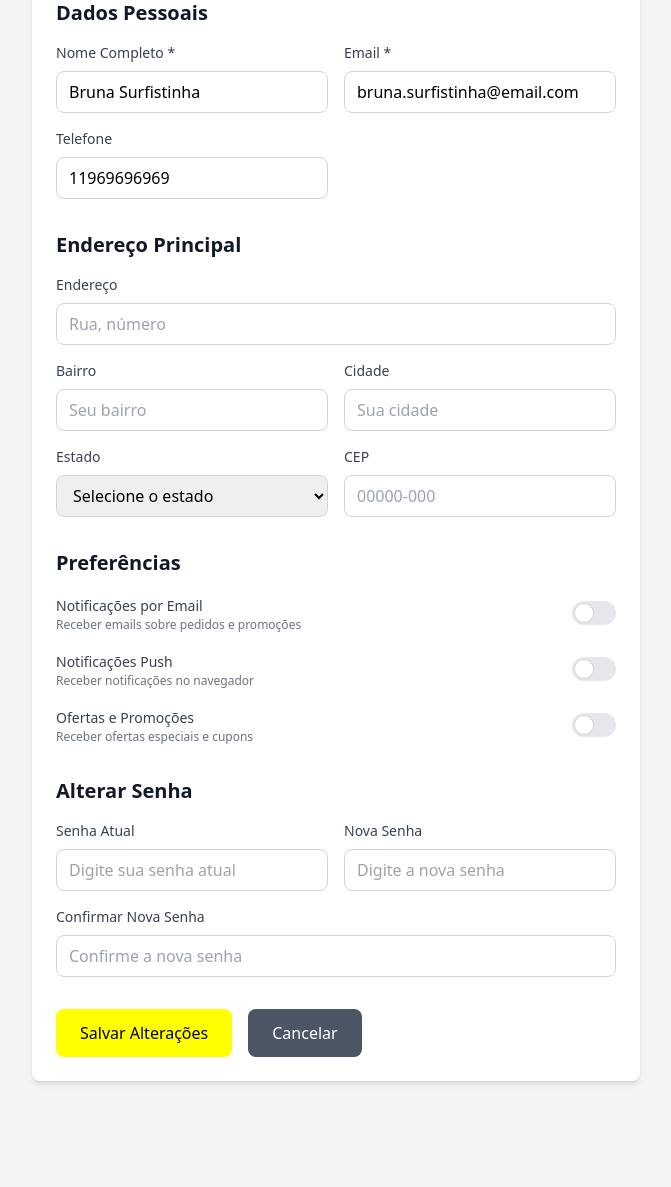
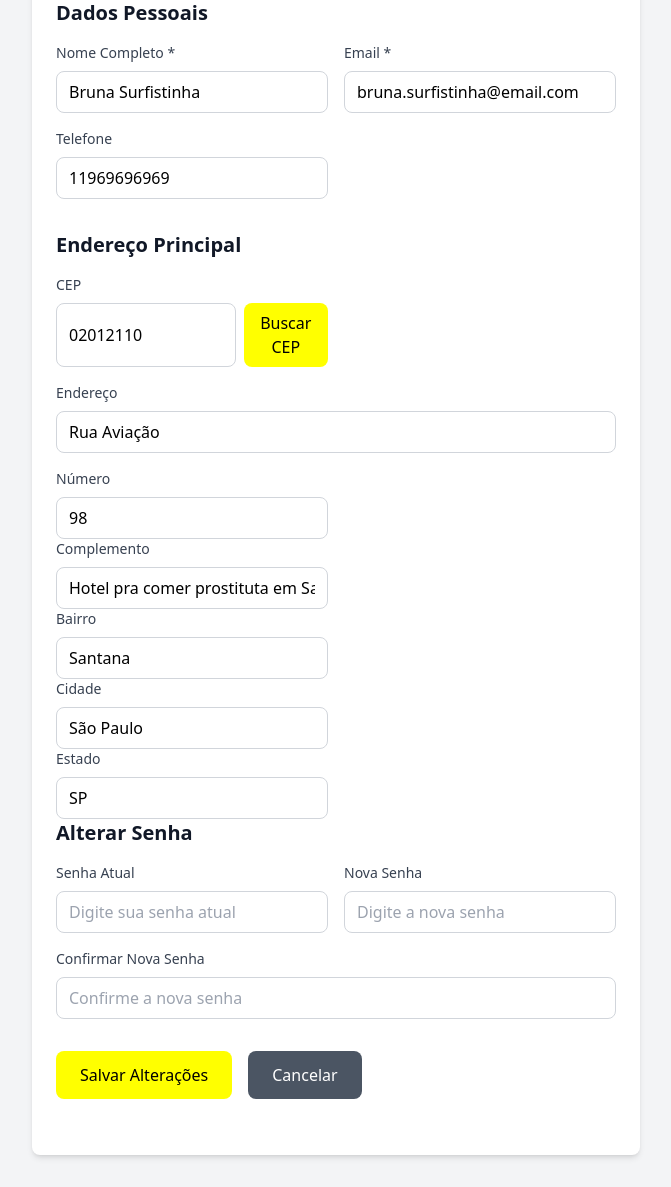
Before and after one commit to DanDosSantos/ifome, a Flask app: page /editar-perfil in a window 1280 px wide. Shown: the part 221-1408 px from the top of the page, without its empty margins (304-975 px from the left). Before the commit the page ends 1305 px from the top, so only its background shows below. Run offline with Flask 3, Linux system fonts and the light colour scheme; a user stored in the database is signed in; some libraries are stand-ins or nearby versions.

Commit message:
feature: permite que um usuário cadastre seu endereço e edite o  endereço nos seus dados pessoais

```diff
--- a/create_db.py
+++ b/create_db.py
@@ -1,6 +1,9 @@
 from app import create_app
 from config_db import db
 
+# Importa todos os models para o SQLAlchemy "conhecer"
+from src.models.usuarios_model import Usuarios
+from src.models.endereco_model import Endereco
 app = create_app()
 
 with app.app_context():
--- a/requirements.txt
+++ b/requirements.txt
@@ -3,3 +3,5 @@ flask_sqlalchemy
 flask_migrate
 python-dotenv
 requests
+Flask-Mail
+Authlib
--- a/src/controllers/usuarios.py
+++ b/src/controllers/usuarios.py
@@ -87,39 +87,70 @@ def editar_perfil():
         email = request.form['email']
         telefone = request.form['telefone']
         telefone_limpo = re.sub(r'\D', '', telefone)
+        cep = request.form['cep']
+        rua = request.form['endereco']
+        numero = request.form['numero']
+        complemento = request.form['complemento']
+        bairro = request.form['bairro']
+        cidade = request.form['cidade']
+        estado = request.form['estado']
 
-        erros = []
+        # TODO: adicionar validações mais robustas para o perfil, trazer os erros como no exemplo de cadastro
+        # erros = []
 
-        if not nome or not email or not telefone:
-            erros.append("Todos os campos são obrigatórios.")
+        # if not nome or not email or not telefone:
+        #     erros.append("Todos os campos são obrigatórios.")
 
-        if len(nome.split()) < 2:
-            erros.append("Digite seu nome completo.")
+        # if len(nome.split()) < 2:
+        #     erros.append("Digite seu nome completo.")
 
-        if not re.match(r"[^@]+@[^@]+\.[^@]+", email):
-            erros.append("Email inválido.")
+        # if not re.match(r"[^@]+@[^@]+\.[^@]+", email):
+        #     erros.append("Email inválido.")
 
-        if not re.match(r"^\+?\d{10,15}$", telefone_limpo):
-            erros.append("Telefone inválido. Deve conter apenas números e pode incluir o código do país.")
+        # if not re.match(r"^\+?\d{10,15}$", telefone_limpo):
+        #     erros.append("Telefone inválido. Deve conter apenas números e pode incluir o código do país.")
 
-        # Verifica se o email já está em uso por outro usuário
-        email_existente = Usuarios.query.filter(Usuarios.email == email, Usuarios.id != usuario.id).first()
-        if email_existente:
-            erros.append("Este email já está em uso por outro usuário.")
+        # # Verifica se o email já está em uso por outro usuário
+        # email_existente = Usuarios.query.filter(Usuarios.email == email, Usuarios.id != usuario.id).first()
+        # if email_existente:
+        #     erros.append("Este email já está em uso por outro usuário.")
 
-        # Verifica se o telefone já está em uso por outro usuário
-        telefone_existente = Usuarios.query.filter(Usuarios.telefone == telefone_limpo, Usuarios.id != usuario.id).first()
-        if telefone_existente:
-            erros.append("Este telefone já está em uso por outro usuário.")
+        # # Verifica se o telefone já está em uso por outro usuário
+        # telefone_existente = Usuarios.query.filter(Usuarios.telefone == telefone_limpo, Usuarios.id != usuario.id).first()
+        # if telefone_existente:
+        #     erros.append("Este telefone já está em uso por outro usuário.")
 
-        if erros:
-            for erro in erros:
-                flash(erro, 'error')
-            return redirect(url_for('usuarios.editar_perfil'))
+        # if erros:
+        #     for erro in erros:
+        #         flash(erro, 'error')
+        #     return redirect(url_for('usuarios.editar_perfil'))
 
         usuario.nome = nome
         usuario.email = email
         usuario.telefone = telefone_limpo
+        usuario.cep = cep
+        if usuario.endereco is None:
+            from src.models.endereco_model import Endereco
+            novo_endereco = Endereco(
+                rua=rua,
+                numero=numero,
+                complemento=complemento,
+                bairro=bairro,
+                cidade=cidade,
+                estado=estado,
+                cep=cep
+            )
+            db.session.add(novo_endereco)
+            db.session.commit()
+            usuario.endereco = novo_endereco
+        else:
+            usuario.endereco.rua = rua
+            usuario.endereco.numero = numero
+            usuario.endereco.complemento = complemento
+            usuario.endereco.bairro = bairro
+            usuario.endereco.cidade = cidade
+            usuario.endereco.estado = estado
+            usuario.endereco.cep = cep
 
         db.session.commit()
 
@@ -133,3 +164,54 @@ def logout():
     session.clear()
     flash('Você saiu da sua conta.', 'success')
     return redirect(url_for('home.index'))
+
+
+@usuarios_bp.route('/editar-endereco', methods=['GET', 'POST'])
+def editar_endereco():
+    if 'usuario_id' not in session:
+        flash('Você precisa estar logado para acessar essa página.', 'error')
+        return redirect(url_for('usuarios.login'))
+
+    usuario = Usuarios.query.get(session['usuario_id'])
+
+    if request.method == 'POST':
+        rua = request.form['rua']
+        numero = request.form['numero']
+        complemento = request.form['complemento']
+        bairro = request.form['bairro']
+        cidade = request.form['cidade']
+        estado = request.form['estado']
+        cep = request.form['cep']
+
+        # TODO: adicionar validações mais robustas para o endereço, trazer os erros como no exemplo de cadastro
+
+
+        if usuario.endereco is None:
+            from src.models.endereco_model import Endereco
+            novo_endereco = Endereco(
+                rua=rua,
+                numero=numero,
+                complemento=complemento,
+                bairro=bairro,
+                cidade=cidade,
+                estado=estado,
+                cep=cep
+            )
+            db.session.add(novo_endereco)
+            db.session.commit()
+            usuario.endereco = novo_endereco
+        else:
+            usuario.endereco.rua = rua
+            usuario.endereco.numero = numero
+            usuario.endereco.complemento = complemento
+            usuario.endereco.bairro = bairro
+            usuario.endereco.cidade = cidade
+            usuario.endereco.estado = estado
+            usuario.endereco.cep = cep
+
+        db.session.commit()
+
+        flash('Endereço atualizado com sucesso!', 'success')
+        return redirect(url_for('usuarios.perfil'))  # Após salvar, redireciona para o perfil
+
+    return render_template('endereco.html', usuario=usuario)  # aqui ele vai passar o usuário com o endereço (se existir)
--- a/src/templates/editar-perfil.html
+++ b/src/templates/editar-perfil.html
@@ -81,92 +81,50 @@
                 <!-- Endereço Principal -->
                 <div class="mb-8">
                     <h2 class="text-xl font-semibold text-gray-900 mb-4">Endereço Principal</h2>
-
                     <div class="grid grid-cols-1 md:grid-cols-2 gap-4">
+                        <div>
+                            <label for="cep" class="block text-sm font-medium text-gray-700 mb-2">CEP</label>
+                            <div class="flex gap-2">
+                                <input type="text" id="cep" name="cep" value="{{ usuario.endereco.cep if usuario.endereco else '' }}"
+                                       class="w-full px-3 py-2 border border-gray-300 rounded-lg focus:outline-none focus:ring-2 focus:ring-yellow-99 focus:border-transparent"
+                                       placeholder="00000-000">
+                                <button type="button" id="btn-buscar-cep" class="bg-yellow-99 text-black px-4 py-2 rounded-lg font-medium hover:bg-yellow-99-dark transition duration-200">Buscar CEP</button>
+                            </div>
+                        </div>
                         <div class="md:col-span-2">
                             <label for="endereco" class="block text-sm font-medium text-gray-700 mb-2">Endereço</label>
-                            <input type="text" id="endereco" name="endereco"
+                            <input type="text" id="endereco" name="endereco" value="{{ usuario.endereco.rua if usuario.endereco else '' }}"
                                    class="w-full px-3 py-2 border border-gray-300 rounded-lg focus:outline-none focus:ring-2 focus:ring-yellow-99 focus:border-transparent"
-                                   placeholder="Rua, número">
+                                   placeholder="Rua">
                         </div>
-
                         <div>
+                            <label for="numero" class="block text-sm font-medium text-gray-700 mb-2">Número</label>
+                            <input type="text" id="numero" name="numero" value="{{ usuario.endereco.numero if usuario.endereco else '' }}"
+                                   class="w-full px-3 py-2 border border-gray-300 rounded-lg focus:outline-none focus:ring-2 focus:ring-yellow-99 focus:border-transparent"
+                                   placeholder="Número">
+                        <div>
+                        <div>
+                            <label for="complemento" class="block text-sm font-medium text-gray-700 mb-2">Complemento</label>
+                            <input type="text" id="complemento" name="complemento" value="{{ usuario.endereco.complemento if usuario.endereco else '' }}"
+                                   class="w-full px-3 py-2 border border-gray-300 rounded-lg focus:outline-none focus:ring-2 focus:ring-yellow-99 focus:border-transparent"
+                                   placeholder="Complemento">
+                        </div>
                             <label for="bairro" class="block text-sm font-medium text-gray-700 mb-2">Bairro</label>
-                            <input type="text" id="bairro" name="bairro"
+                            <input type="text" id="bairro" name="bairro" value="{{ usuario.endereco.bairro if usuario.endereco else '' }}"
                                    class="w-full px-3 py-2 border border-gray-300 rounded-lg focus:outline-none focus:ring-2 focus:ring-yellow-99 focus:border-transparent"
                                    placeholder="Seu bairro">
                         </div>
-
                         <div>
                             <label for="cidade" class="block text-sm font-medium text-gray-700 mb-2">Cidade</label>
-                            <input type="text" id="cidade" name="cidade"
+                            <input type="text" id="cidade" name="cidade" value="{{ usuario.endereco.cidade if usuario.endereco else '' }}"
                                    class="w-full px-3 py-2 border border-gray-300 rounded-lg focus:outline-none focus:ring-2 focus:ring-yellow-99 focus:border-transparent"
                                    placeholder="Sua cidade">
                         </div>
-
                         <div>
                             <label for="estado" class="block text-sm font-medium text-gray-700 mb-2">Estado</label>
-                            <select id="estado" name="estado"
-                                    class="w-full px-3 py-2 border border-gray-300 rounded-lg focus:outline-none focus:ring-2 focus:ring-yellow-99 focus:border-transparent">
-                                <option value="">Selecione o estado</option>
-                                <option value="SP">São Paulo</option>
-                                <option value="RJ">Rio de Janeiro</option>
-                                <option value="MG">Minas Gerais</option>
-                                <option value="RS">Rio Grande do Sul</option>
-                                <option value="PR">Paraná</option>
-                                <option value="SC">Santa Catarina</option>
-                                <option value="BA">Bahia</option>
-                                <option value="GO">Goiás</option>
-                                <option value="PE">Pernambuco</option>
-                                <option value="CE">Ceará</option>
-                            </select>
-                        </div>
-
-                        <div>
-                            <label for="cep" class="block text-sm font-medium text-gray-700 mb-2">CEP</label>
-                            <input type="text" id="cep" name="cep"
+                            <input type="text" id="estado" name="estado" value="{{ usuario.endereco.estado if usuario.endereco else '' }}"
                                    class="w-full px-3 py-2 border border-gray-300 rounded-lg focus:outline-none focus:ring-2 focus:ring-yellow-99 focus:border-transparent"
-                                   placeholder="00000-000">
-                        </div>
-                    </div>
-                </div>
-
-                <!-- Preferências -->
-                <div class="mb-8">
-                    <h2 class="text-xl font-semibold text-gray-900 mb-4">Preferências</h2>
-
-                    <div class="space-y-4">
-                        <div class="flex items-center justify-between">
-                            <div>
-                                <label class="text-sm font-medium text-gray-700">Notificações por Email</label>
-                                <p class="text-xs text-gray-500">Receber emails sobre pedidos e promoções</p>
-                            </div>
-                            <label class="relative inline-flex items-center cursor-pointer">
-                                <input type="checkbox" id="email-notifications" class="sr-only peer">
-                                <div class="w-11 h-6 bg-gray-200 peer-focus:outline-none peer-focus:ring-4 peer-focus:ring-yellow-99/25 rounded-full peer peer-checked:after:translate-x-full peer-checked:after:border-white after:content-[''] after:absolute after:top-[2px] after:left-[2px] after:bg-white after:border-gray-300 after:border after:rounded-full after:h-5 after:w-5 after:transition-all peer-checked:bg-yellow-99"></div>
-                            </label>
-                        </div>
-
-                        <div class="flex items-center justify-between">
-                            <div>
-                                <label class="text-sm font-medium text-gray-700">Notificações Push</label>
-                                <p class="text-xs text-gray-500">Receber notificações no navegador</p>
-                            </div>
-                            <label class="relative inline-flex items-center cursor-pointer">
-                                <input type="checkbox" id="push-notifications" class="sr-only peer">
-                                <div class="w-11 h-6 bg-gray-200 peer-focus:outline-none peer-focus:ring-4 peer-focus:ring-yellow-99/25 rounded-full peer peer-checked:after:translate-x-full peer-checked:after:border-white after:content-[''] after:absolute after:top-[2px] after:left-[2px] after:bg-white after:border-gray-300 after:border after:rounded-full after:h-5 after:w-5 after:transition-all peer-checked:bg-yellow-99"></div>
-                            </label>
-                        </div>
-
-                        <div class="flex items-center justify-between">
-                            <div>
-                                <label class="text-sm font-medium text-gray-700">Ofertas e Promoções</label>
-                                <p class="text-xs text-gray-500">Receber ofertas especiais e cupons</p>
-                            </div>
-                            <label class="relative inline-flex items-center cursor-pointer">
-                                <input type="checkbox" id="promotions" class="sr-only peer">
-                                <div class="w-11 h-6 bg-gray-200 peer-focus:outline-none peer-focus:ring-4 peer-focus:ring-yellow-99/25 rounded-full peer peer-checked:after:translate-x-full peer-checked:after:border-white after:content-[''] after:absolute after:top-[2px] after:left-[2px] after:bg-white after:border-gray-300 after:border after:rounded-full after:h-5 after:w-5 after:transition-all peer-checked:bg-yellow-99"></div>
-                            </label>
+                                   placeholder="Seu estado">
                         </div>
                     </div>
                 </div>
@@ -212,4 +170,24 @@
         </div>
     </div>
 </body>
+    <script>
+        // Ao clicar no botão "Buscar CEP", preencher os campos de endereço automaticamente via API ViaCEP
+    document.getElementById('btn-buscar-cep').addEventListener('click', async function() {
+        const cep = document.getElementById('cep').value.replace(/\D/g, '');
+        if(cep.length === 8) {
+            const res = await fetch(`https://viacep.com.br/ws/${cep}/json/`);
+            const data = await res.json();
+            if(!data.erro) {
+                document.getElementById('endereco').value = data.logradouro;
+                document.getElementById('bairro').value = data.bairro;
+                document.getElementById('cidade').value = data.localidade;
+                document.getElementById('estado').value = data.uf;
+            } else {
+                alert('CEP não encontrado.');
+            }
+        } else {
+            alert('CEP inválido. Digite 8 números.');
+        }
+    });
+    </script>
 </html>
```
Also changed, not shown: src/models/endereco_model.py (added, +16 -0 lines), src/models/usuarios_model.py (+10 -14 lines), src/templates/endereco.html (added, +47 -0 lines), src/templates/perfil.html (+38 -2 lines), instance/ifome.db.
